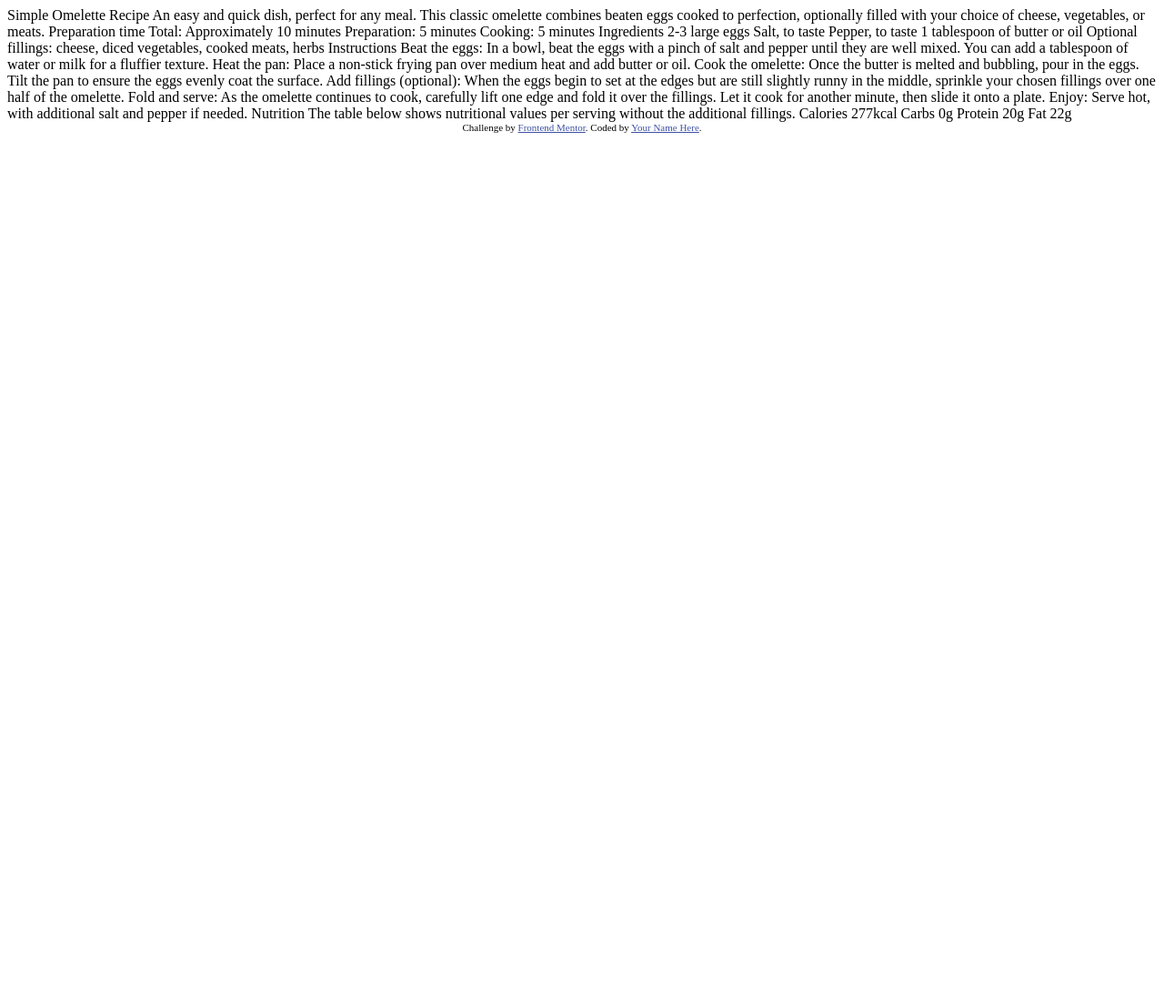
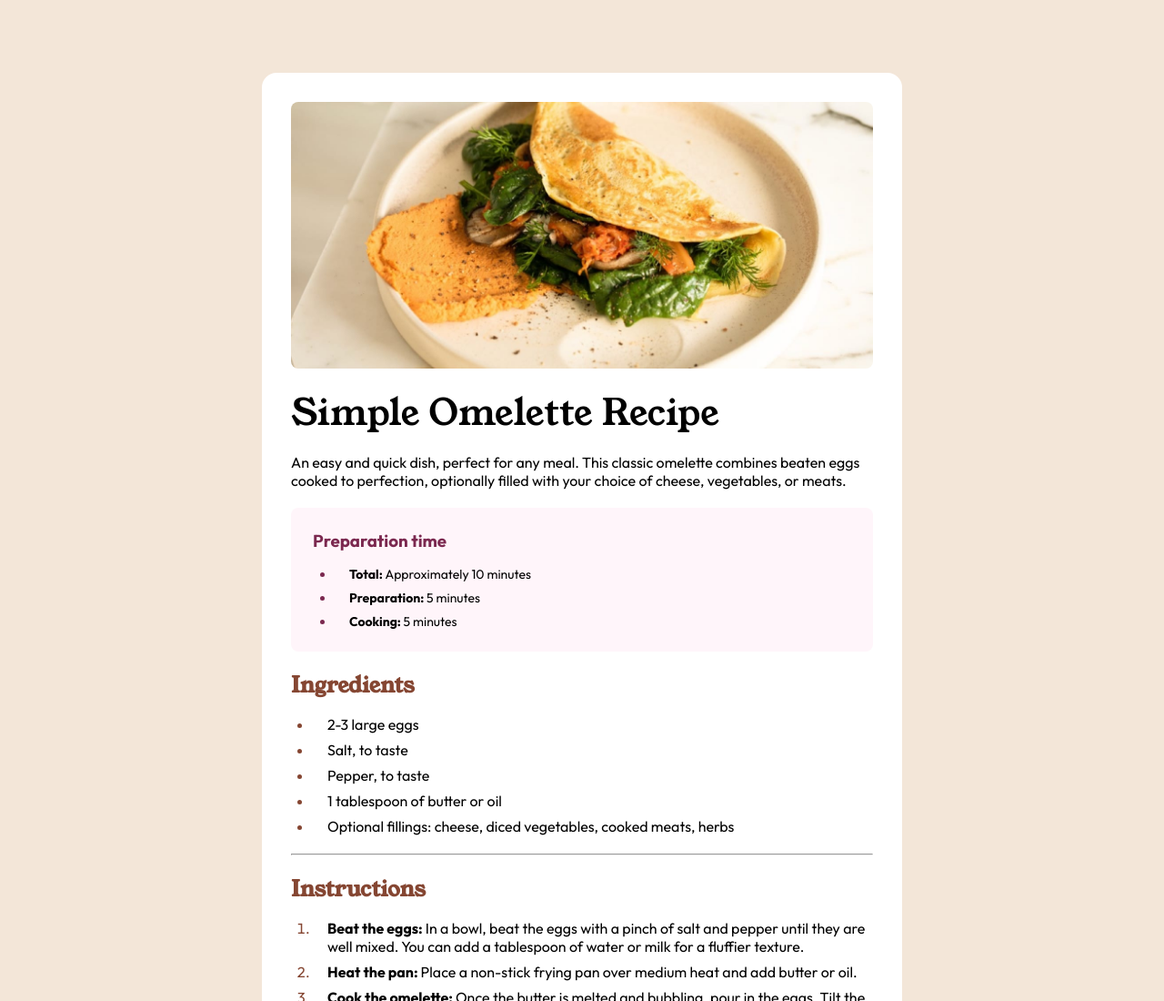
Before and after one commit to ravenmatibag/recipe-page, a plain HTML site: page index.html in a window 1280 px wide. Shown: the top 1100 px of the page at 91% size. Before the commit the page ends 800 px from the top, so only its background shows below. Drawn offline with Linux system fonts and the light colour scheme.

Commit message:
final commit

```diff
--- a/index.html
+++ b/index.html
@@ -2,76 +2,79 @@
 <html lang="en">
 <head>
   <meta charset="UTF-8">
-  <meta name="viewport" content="width=device-width, initial-scale=1.0"> <!-- displays site properly based on user's device -->
-
+  <meta name="viewport" content="width=device-width, initial-scale=1.0">
   <link rel="icon" type="image/png" sizes="32x32" href="./assets/images/favicon-32x32.png">
-
+  <link rel="stylesheet" href="./style.css">
   <title>Frontend Mentor | Recipe page</title>
-
-  <!-- Feel free to remove these styles or customise in your own stylesheet 👍 -->
-  <style>
-    .attribution { font-size: 11px; text-align: center; }
-    .attribution a { color: hsl(228, 45%, 44%); }
-  </style>
 </head>
 <body>
+  <main>
+    <article>
+      <header>
+        <figure><img src="./assets/images/image-omelette.jpeg" alt="picture of a classic omelette" class="image"></figure>
+        <h1 class="title">Simple Omelette Recipe</h1>
+        <p>An easy and quick dish, perfect for any meal. This classic omelette combines beaten eggs cooked
+  to perfection, optionally filled with your choice of cheese, vegetables, or meats.</p>
+      </header>
 
-  Simple Omelette Recipe
+      <section id="time">
+        <h3>Preparation time</h3>
+        <ul>
+          <li><strong>Total: </strong>Approximately 10 minutes</li>
+          <li><strong>Preparation: </strong>5 minutes</li>
+          <li><strong>Cooking: </strong>5 minutes</li>
+        </ul>
+      </section>
 
-  An easy and quick dish, perfect for any meal. This classic omelette combines beaten eggs cooked
-  to perfection, optionally filled with your choice of cheese, vegetables, or meats.
-
-  Preparation time
-
-  Total: Approximately 10 minutes
-  Preparation: 5 minutes
-  Cooking: 5 minutes
-
-  Ingredients
-
-  2-3 large eggs
-  Salt, to taste
-  Pepper, to taste
-  1 tablespoon of butter or oil
-  Optional fillings: cheese, diced vegetables, cooked meats, herbs
-
-  Instructions
-
-  Beat the eggs: In a bowl, beat the eggs with a pinch of salt and pepper until they are well mixed.
-  You can add a tablespoon of water or milk for a fluffier texture.
-
-  Heat the pan: Place a non-stick frying pan over medium heat and add butter or oil.
-
-  Cook the omelette: Once the butter is melted and bubbling, pour in the eggs. Tilt the pan to ensure
-  the eggs evenly coat the surface.
-
-  Add fillings (optional): When the eggs begin to set at the edges but are still slightly runny in the
-  middle, sprinkle your chosen fillings over one half of the omelette.
-
-  Fold and serve: As the omelette continues to cook, carefully lift one edge and fold it over the
-  fillings. Let it cook for another minute, then slide it onto a plate.
-
-  Enjoy: Serve hot, with additional salt and pepper if needed.
-
-  Nutrition
-
-  The table below shows nutritional values per serving without the additional fillings.
-
-  Calories
-  277kcal
-
-  Carbs
-  0g
-
-  Protein
-  20g
-
-  Fat
-  22g
-
-  <div class="attribution">
-    Challenge by <a href="https://www.frontendmentor.io?ref=challenge" target="_blank">Frontend Mentor</a>.
-    Coded by <a href="#">Your Name Here</a>.
-  </div>
+      <section id="ingredients">
+        <h2>Ingredients</h2>
+        <ul>
+          <li>2-3 large eggs</li>
+          <li>Salt, to taste</li>
+          <li>Pepper, to taste</li>
+          <li>1 tablespoon of butter or oil</li>
+          <li>Optional fillings: cheese, diced vegetables, cooked meats, herbs</li>
+        </ul>
+      </section>
+      <hr>
+      <section id="instructions">
+        <h2>Instructions</h2>
+        <ol>
+          <li><strong>Beat the eggs: </strong>In a bowl, beat the eggs with a pinch of salt and pepper until they are well mixed.
+      You can add a tablespoon of water or milk for a fluffier texture.</li>
+          <li><strong>Heat the pan: </strong>Place a non-stick frying pan over medium heat and add butter or oil.</li>
+          <li><strong>Cook the omelette: </strong>Once the butter is melted and bubbling, pour in the eggs. Tilt the pan to ensure
+      the eggs evenly coat the surface.</li>
+          <li><strong>Add fillings (optional): </strong>When the eggs begin to set at the edges but are still slightly runny in the
+      middle, sprinkle your chosen fillings over one half of the omelette.</li>
+          <li><strong>Fold and serve: </strong>Fold and serve: As the omelette continues to cook, carefully lift one edge and fold it over the
+      fillings. Let it cook for another minute, then slide it onto a plate.</li>
+        </ol>
+      </section>
+      <hr>
+      <section id="nutrition">
+        <h2>Nutrition</h2>
+        <p>The table below shows nutritional values per serving without the additional fillings.</p>
+        <table>
+          <tr>
+            <td>Calories</td>
+            <td class="values">277kcal</td>
+          </tr>
+          <tr>
+            <td>Carbs</td>
+            <td class="values">0g</td>
+          </tr>
+          <tr>
+            <td>Protein</td>
+            <td class="values">20g</td>
+          </tr>
+          <tr>
+            <td>Fat</td>
+            <td class="values">22g</td>
+          </tr>
+        </table>
+      </section>
+    </article>
+  </main>
 </body>
 </html>
--- /dev/null
+++ b/style.css
@@ -0,0 +1,194 @@
+/* Import Inter font from Google Fonts */
+@import url('https://fonts.googleapis.com/css2?family=Outfit:wght@400;600;700&family=Young+Serif:wght@400&display=swap');
+
+:root{
+     /* Breakpoints */
+    --mobile: 375px;
+    --desktop: 1440px;
+
+    /* Colors */
+    --white: hsl(0, 0%, 100%);
+
+    --stone-100: hsl(30, 54%, 90%);
+    --stone-150: hsl(30, 18%, 87%);
+    --stone-600: hsl(30, 10%, 34%);
+    --stone-900: hsl(24, 5%, 18%);
+
+    --brown-800: hsl(14, 45%, 36%);
+
+    --rose-800: hsl(332, 51%, 32%);
+    --rose-50: hsl(330, 100%, 98%);
+
+     /* Fonts */
+    --weight-light: 400;
+    --weight-medium: 600;
+    --weight-bold: 700;
+
+    --font-size: 1rem;
+
+    --font-serif: 'Young Serif', serif;
+    --font-sans: 'Outfit', sans-serif;
+}
+
+
+*{
+    padding: 0;
+    margin: 0;
+    box-sizing: border-box;
+}
+
+body{
+   background: var(--stone-100);
+   font-size: var(--font-size);
+   min-height: 100vh;
+   font-family: var(--font-sans);
+   display: flex;
+   justify-content: center;
+}
+
+article{
+    background: var(--white);
+    display: flex;
+    flex-direction: column;
+    width: 44rem;
+    padding: 2rem;
+    margin: 5rem;
+    border-radius: 1rem;
+    gap: 1.25rem;
+}
+
+header{
+    display: flex;
+    flex-direction: column;
+    gap: 1rem;
+}
+.image{
+    width: 100%;
+    border-radius: 0.5rem;
+    object-fit: cover;
+}
+
+.title{
+    font-size: 2.5rem;
+    font-weight: var(--weight-light);
+    font-family: var(--font-serif);
+}
+
+p{
+    font-weight: var(--weight-light);
+}
+
+
+#time{
+    background: var(--rose-50);
+    padding: 1.5rem;
+    border-radius: 0.5rem;
+    display: flex;
+    flex-direction: column;
+    gap: 1rem;
+}
+
+#time h3{
+    font-weight: var(--weight-bold);
+    color: var(--rose-800);
+}
+
+#time ul{
+    padding-left: 0.5rem;
+    display: flex;
+    flex-direction: column;
+    gap: 0.5rem;
+    padding-left: 1.5rem;
+}
+
+#time ul li{
+    font-size: 0.875rem;
+    font-weight: var(--weight-light);
+     padding-left: 1rem;
+}
+
+#time ul li::marker{
+    color: var(--rose-800);
+}
+
+h2{
+    font-size: 1.5rem;
+    font-weight: var(--weight-medium);
+    font-family: var(--font-serif);
+    color: var(--brown-800);
+}
+
+#ingredients{
+    display: flex;
+    flex-direction: column;
+    gap: 1rem;
+}
+
+#ingredients ul{
+    padding-left: 0.5rem;
+    display: flex;
+    flex-direction: column;
+    gap: 0.5rem;
+    padding-left: 1.5rem;
+}
+
+
+#ingredients ul li{
+    font-weight: var(--weight-light);
+     padding-left: 1rem;
+}
+
+#ingredients ul li::marker{
+    color: var(--brown-800);
+}
+
+#instructions{
+    display: flex;
+    flex-direction: column;
+    gap: 1rem;
+}
+
+#instructions ol{
+    padding-left: 0.5rem;
+    display: flex;
+    flex-direction: column;
+    gap: 0.5rem;
+    padding-left: 1.5rem;
+}
+
+#instructions ol li{
+    font-weight: var(--weight-light);
+    padding-left: 1rem;
+}
+#instructions ol li::marker{
+    color: var(--brown-800);
+}
+
+
+#nutrition{
+    display: flex;
+    flex-direction: column;
+    gap: 1rem;
+}
+
+
+.values{
+    color: var(--brown-800);
+    font-weight: var(--weight-medium);
+}
+
+
+#nutrition table {
+  border-collapse: collapse;
+  width: 100%;
+  margin-left: 2em;
+}
+
+#nutrition table td {
+  border-bottom: 1px solid #e4ded8; /* Line under each cell */
+  padding: 0.75em 0;                /* Optional: add vertical spacing */
+}
+
+#nutrition table tr:last-child td {
+  border-bottom: none; /* Remove line from last row */
+}
```
Also changed, not shown: 3 other files.
